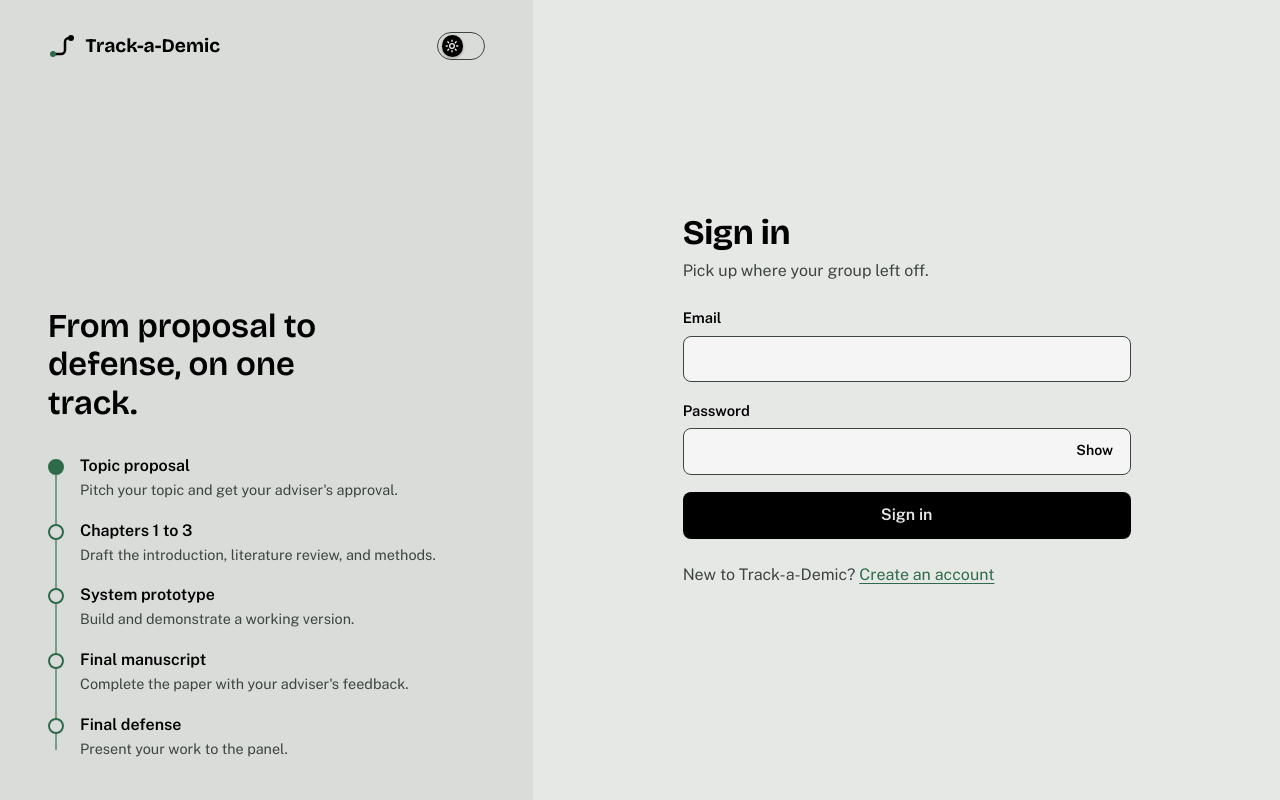
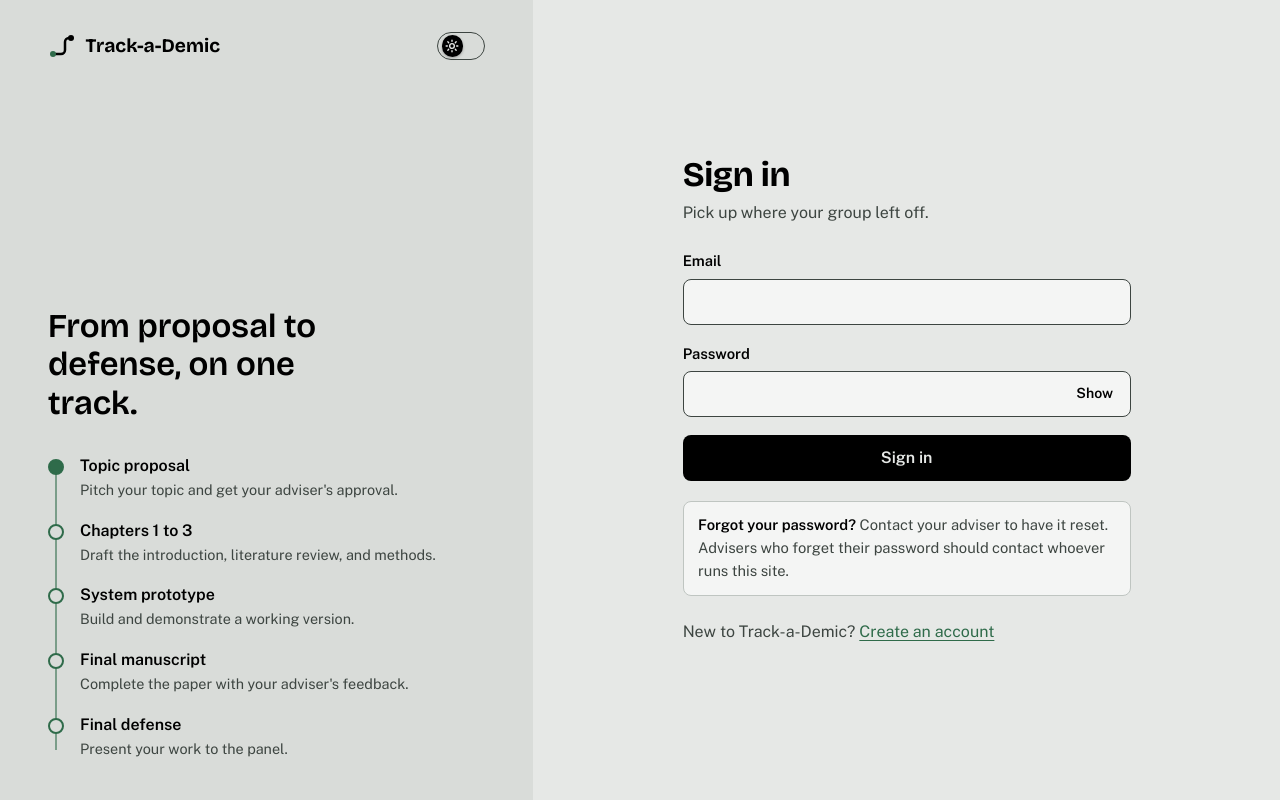
Before and after one commit to kenyakino/track-a-demic, a PHP site: page /pages/login.php in a window 1280 px wide. Run offline with PHP 8.4, Linux system fonts and the light colour scheme.

Commit message:
Add forgot password note to login

```diff
--- a/assets/css/style.css
+++ b/assets/css/style.css
@@ -370,6 +370,17 @@ a:hover { color: var(--ink); }
 .auth-card h1 { font-size: clamp(1.75rem, 3vw, 2.15rem); }
 
 .switch { margin: 1.5rem 0 0; color: var(--muted); }
+
+.forgot {
+  margin: 1.25rem 0 0;
+  padding: 0.75rem 0.9rem;
+  font-size: 0.92rem;
+  color: var(--muted);
+  background: var(--surface);
+  border: 1px solid var(--line);
+  border-radius: 8px;
+}
+.forgot strong { color: var(--ink); }
 
 /* The route: a milestone line with one station per step */
 .pitch {
--- a/pages/login.php
+++ b/pages/login.php
@@ -46,6 +46,8 @@ require __DIR__ . '/../includes/auth_header.php';
         <button class="btn btn-primary btn-block" type="submit">Sign in</button>
       </form>
 
+      <p class="forgot"><strong>Forgot your password?</strong> Contact your adviser to have it reset. Advisers who forget their password should contact whoever runs this site.</p>
+
       <p class="switch">New to Track-a-Demic? <a href="register.php">Create an account</a></p>
     </section>
 <?php require __DIR__ . '/../includes/auth_footer.php'; ?>
```
Also changed, not shown: README.md.
